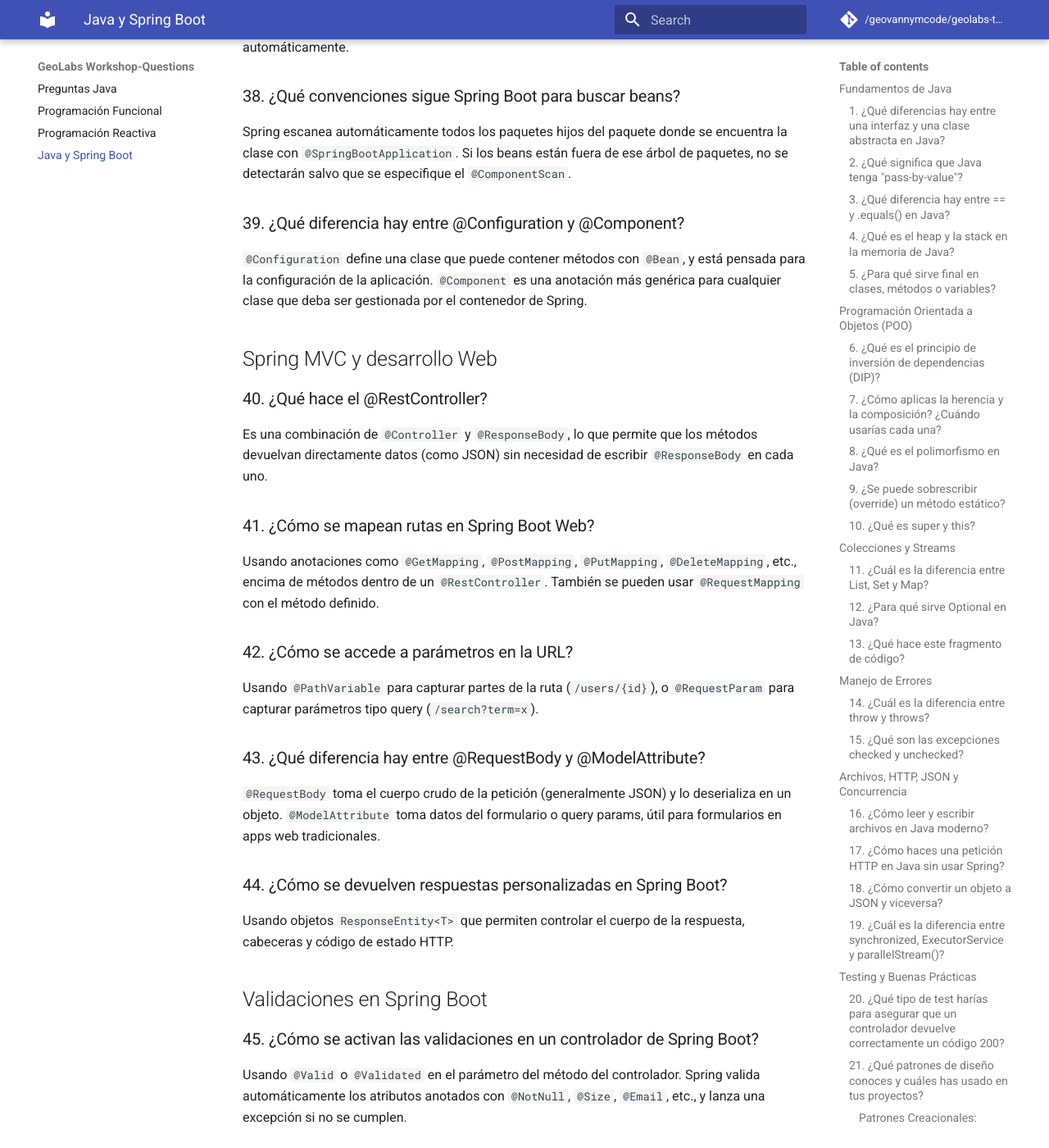
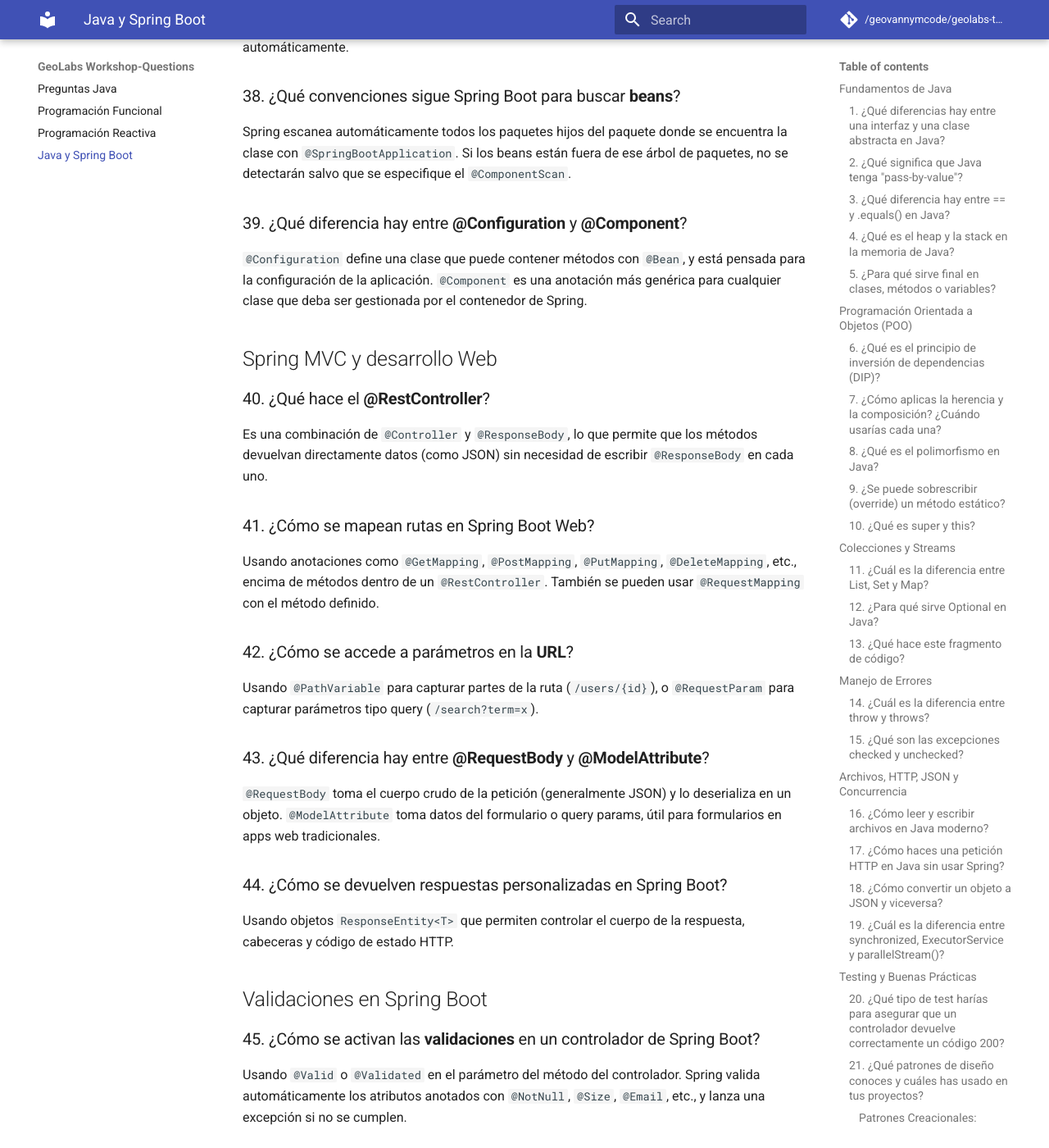
Before and after one commit to geovannymcode/geolabs-test.github.io, an MkDocs documentation site: the page built from docs/spring.md, in a window 1280 px wide and 1400 px high, scrolled down 14305 px. Shown: the whole window at 82% size. Built offline with MkDocs 1.6.1 and Material for MkDocs 9.7.7, drawn with Linux system fonts in a browser that asks for light colours; comment, search, counter and statistics services are not loaded; some of the changed text lies outside the part shown.

Commit message:
Commit retroactivo

```diff
--- a/docs/spring.md
+++ b/docs/spring.md
@@ -543,7 +543,7 @@
 
 Todos son estereotipos de Spring que marcan una clase como un componente a gestionar. `@Component` es genérico, `@Service` se usa para lógica de negocio, `@Repository` para acceso a datos (además traduce excepciones automáticamente), y `@Controller` para controlar las peticiones HTTP.
 
-### 29. ¿Qué función cumple el archivo application.properties o application.yml?
+### 29. ¿Qué función cumple el archivo **application.properties** o **application.yml**?
 
 Permite definir la configuración de la aplicación: puertos, datos de conexión, variables personalizadas, perfiles activos, propiedades de Spring, entre otros.
 
@@ -553,7 +553,7 @@
 
 `@GetMapping` es una anotación específica para simplificar `@RequestMapping(method = RequestMethod.GET)`, haciéndolo más legible. Ambas hacen lo mismo, pero `@GetMapping` es más concisa.
 
-### 31. ¿Cómo puedes recibir datos de una petición POST en Spring Boot?
+### 31. ¿Cómo puedes recibir datos de una petición **POST** en Spring Boot?
 
 Utilizando un DTO o entidad como parámetro con `@RequestBody`. Spring deserializa automáticamente el cuerpo JSON en ese objeto.
 
@@ -563,7 +563,7 @@
 
 Es una clase que maneja excepciones de manera global en todos los controladores. Permite capturar errores comunes y devolver respuestas personalizadas con `@ExceptionHandler`.
 
-### 33. ¿Cómo personalizar la respuesta de error para una excepción específica?
+### 33. ¿Cómo personalizar la respuesta de **error** para una **excepción** específica?
 
 Se puede crear un método con `@ExceptionHandler(NombreDeLaExcepcion.class)` dentro de una clase anotada con `@ControllerAdvice`, y devolver un objeto con el mensaje, código de estado, etc.
 
@@ -573,7 +573,7 @@
 
 Se anota el método con `@Async` y se habilita el soporte con `@EnableAsync` en una clase de configuración. El método debe retornar `CompletableFuture`, `Future` o `void`.
 
-### 35. ¿Qué es @Scheduled y cómo se usa?
+### 35. ¿Qué es **@Scheduled** y cómo se usa?
 
 Permite ejecutar tareas periódicas. Se configura con expresiones cron o parámetros como `fixedRate`. Requiere `@EnableScheduling`.
 
@@ -587,17 +587,17 @@
 
 Es una combinación de `@Configuration`, `@EnableAutoConfiguration` y `@ComponentScan`. Marca el punto de entrada principal de la app y permite que Spring configure todo automáticamente.
 
-### 38. ¿Qué convenciones sigue Spring Boot para buscar beans?
+### 38. ¿Qué convenciones sigue Spring Boot para buscar **beans**?
 
 Spring escanea automáticamente todos los paquetes hijos del paquete donde se encuentra la clase con `@SpringBootApplication`. Si los beans están fuera de ese árbol de paquetes, no se detectarán salvo que se especifique el `@ComponentScan`.
 
-### 39. ¿Qué diferencia hay entre @Configuration y @Component?
+### 39. ¿Qué diferencia hay entre **@Configuration** y **@Component**?
 
 `@Configuration` define una clase que puede contener métodos con `@Bean`, y está pensada para la configuración de la aplicación. `@Component` es una anotación más genérica para cualquier clase que deba ser gestionada por el contenedor de Spring.
 
 ## Spring MVC y desarrollo Web
 
-### 40. ¿Qué hace el @RestController?
+### 40. ¿Qué hace el **@RestController**?
 
 Es una combinación de `@Controller` y `@ResponseBody`, lo que permite que los métodos devuelvan directamente datos (como JSON) sin necesidad de escribir `@ResponseBody` en cada uno.
 
@@ -605,11 +605,11 @@
 
 Usando anotaciones como `@GetMapping`, `@PostMapping`, `@PutMapping`, `@DeleteMapping`, etc., encima de métodos dentro de un `@RestController`. También se pueden usar `@RequestMapping` con el método definido.
 
-### 42. ¿Cómo se accede a parámetros en la URL?
+### 42. ¿Cómo se accede a parámetros en la **URL**?
 
 Usando `@PathVariable` para capturar partes de la ruta (`/users/{id}`), o `@RequestParam` para capturar parámetros tipo query (`/search?term=x`).
 
-### 43. ¿Qué diferencia hay entre @RequestBody y @ModelAttribute?
+### 43. ¿Qué diferencia hay entre **@RequestBody** y **@ModelAttribute**?
 
 `@RequestBody` toma el cuerpo crudo de la petición (generalmente JSON) y lo deserializa en un objeto. `@ModelAttribute` toma datos del formulario o query params, útil para formularios en apps web tradicionales.
 
@@ -619,7 +619,7 @@
 
 ## Validaciones en Spring Boot
 
-### 45. ¿Cómo se activan las validaciones en un controlador de Spring Boot?
+### 45. ¿Cómo se activan las **validaciones** en un controlador de Spring Boot?
 
 Usando `@Valid` o `@Validated` en el parámetro del método del controlador. Spring valida automáticamente los atributos anotados con `@NotNull`, `@Size`, `@Email`, etc., y lanza una excepción si no se cumplen.
 
```
